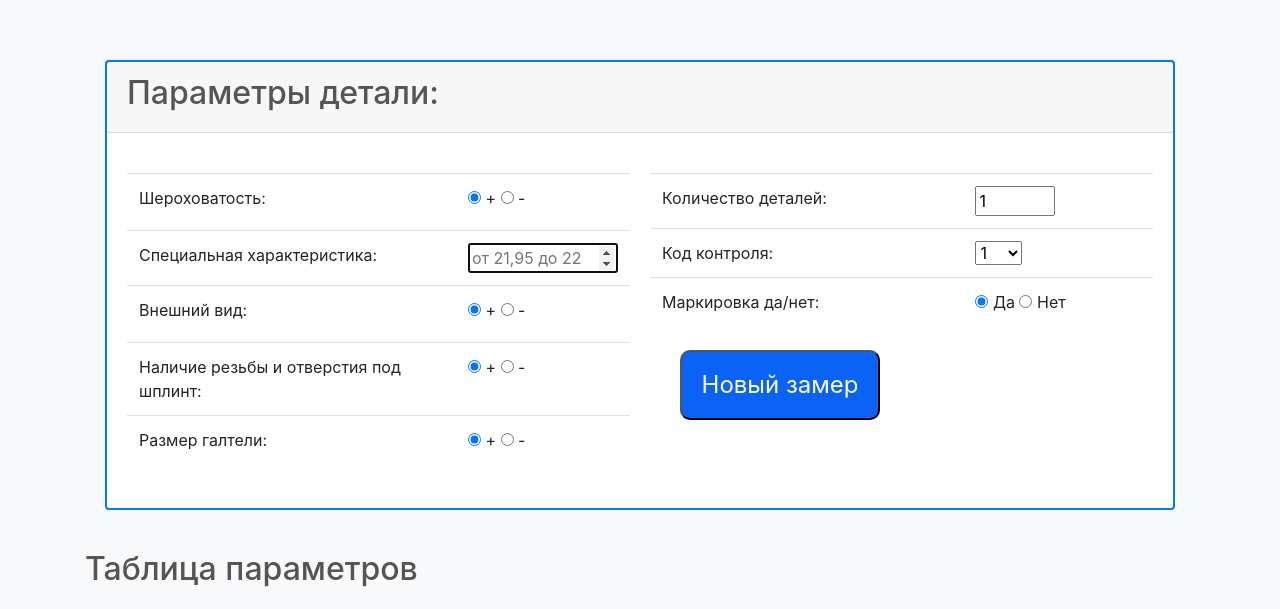
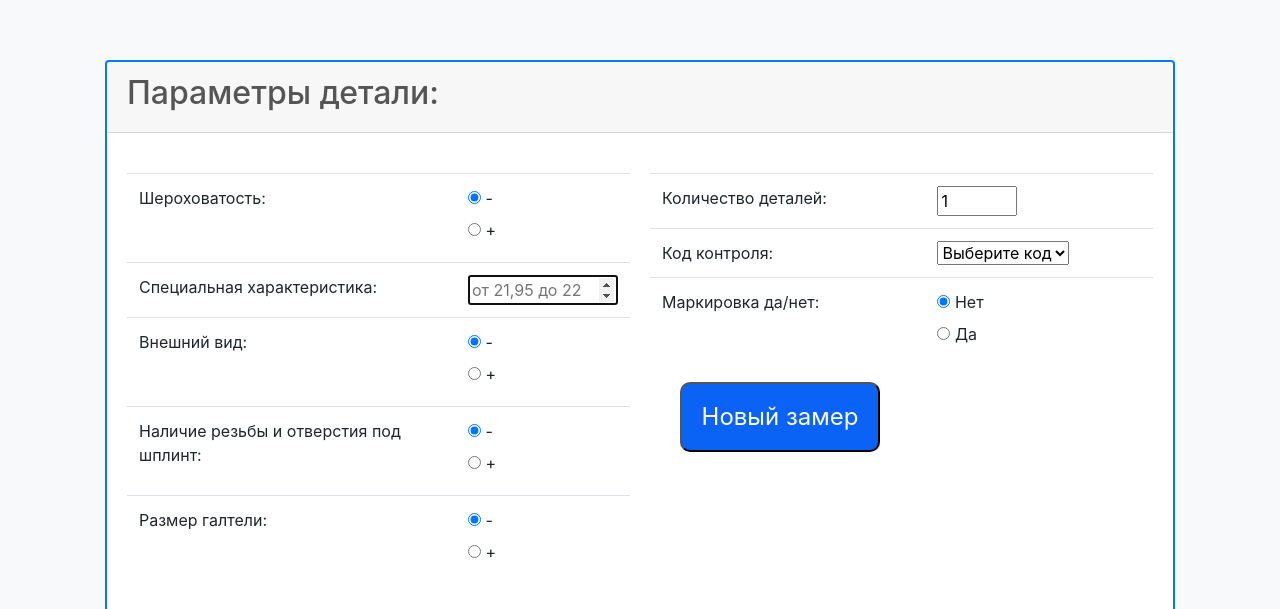
Before and after one commit to Niyaz0912/factory, a Django app: template process_history/templates/process_history/history_process_create.html in a window 1280 px wide. Shown: the part 435-1044 px from the top of the page. Run offline with Django 5.2, Linux system fonts and the light colour scheme; the template is opened without the code that fills it, so the values that code supplies are empty; some libraries are stand-ins or nearby versions.

Commit message:
Изменил дизайн радио-кнопок

```diff
--- a/process_history/templates/process_history/history_process_create.html
+++ b/process_history/templates/process_history/history_process_create.html
@@ -4,7 +4,8 @@
 {% block content %}
 <div class="d-flex justify-content-between align-items-center">
     <h1 style="margin-top: 40px; margin-bottom: 20px;">История процесса</h1>
-    <a href="{% url 'shift_assignment:completed_shift_assignment' shift_assignment.id %}" class="btn btn-primary" style="margin-top: 40px;">Закончить сменное задание</a>
+    <a href="{% url 'shift_assignment:completed_shift_assignment' shift_assignment.id %}" class="btn btn-primary"
+       style="margin-top: 40px;">Закончить сменное задание</a>
 </div>
 
 <!-- Отладочная информация -->
@@ -33,7 +34,8 @@
     <br>
 
     <!-- Карточка для параметров детали -->
-    <div class="card" style="margin-top: 20px; width: calc(100% - 40px); margin-left: 20px; margin-right: 20px; border-width: 2px; border-color: #007bff; border-style: solid;">
+    <div class="card" style="margin-top: 20px; width: calc(100% - 40px); margin-left: 20px; margin-right: 20px;
+    border-width: 2px; border-color: #007bff; border-style: solid;">
     <div class="card-header">
         <h2>Параметры детали:</h2>
     </div>
@@ -45,36 +47,60 @@
                     <tbody>
                         <tr>
                             <td>Шероховатость:</td>
-                                <td>
-                                    <label><input type="radio" name="roughness" value="yes" checked /> +</label>
-                                    <label><input type="radio" name="roughness" value="no" /> -</label>
+                            <td class="form_toggle">
+                                <div class="form_toggle-item item-1">
+                                    <input type="radio" name="roughness" value="yes" id="roughness_yes" checked />
+                                    <label for="roughness_yes">-</label>
+                                </div>
+                                <div class="form_toggle-item item-2">
+                                    <input type="radio" name="roughness" value="no" id="roughness_no" />
+                                    <label for="roughness_no">+</label>
+                                </div>
                             </td>
                         </tr>
                         <tr>
                             <td>Специальная характеристика:</td>
                             <td><input type="number" id="specialCharacteristic" name="special_characteristic"
                                        min="21.95" max="22" step="0.001" placeholder="от 21,95 до 22"
-                                           required style="width: 150px;" /></td> <!-- Уменьшена ширина -->
+                                       required style="width: 150px;" /></td>
                         </tr>
                         <tr>
                             <td>Внешний вид:</td>
-                                <td>
-                                    <label><input type="radio" name="appearance" value="yes" checked /> +</label>
-                                    <label><input type="radio" name="appearance" value="no" /> -</label>
+                            <td class="form_toggle">
+                                <div class="form_toggle-item item-1">
+                                    <input type="radio" name="appearance" value="yes" id="appearance_yes" checked />
+                                    <label for="appearance_yes">-</label>
+                                </div>
+                                <div class="form_toggle-item item-2">
+                                    <input type="radio" name="appearance" value="no" id="appearance_no" />
+                                    <label for="appearance_no">+</label>
+                                </div>
                             </td>
                         </tr>
                         <tr>
                             <td>Наличие резьбы и отверстия под шплинт:</td>
-                                <td>
-                                    <label><input type="radio" name="thread_hole" value="yes" checked /> +</label>
-                                    <label><input type="radio" name="thread_hole" value="no" /> -</label>
+                            <td class="form_toggle">
+                                <div class="form_toggle-item item-1">
+                                    <input type="radio" name="thread_hole" value="yes" id="thread_hole_yes" checked />
+                                    <label for="thread_hole_yes">-</label>
+                                </div>
+                                <div class="form_toggle-item item-2">
+                                    <input type="radio" name="thread_hole" value="no" id="thread_hole_no" />
+                                    <label for="thread_hole_no">+</label>
+                                </div>
                             </td>
                         </tr>
                         <tr>
                             <td>Размер галтели:</td>
-                                <td>
-                                    <label><input type="radio" name="galtel_size" value="yes" checked /> +</label>
-                                    <label><input type="radio" name="galtel_size" value="no" /> -</label>
+                            <td class="form_toggle">
+                                <div class="form_toggle-item item-1">
+                                    <input type="radio" name="galtel_size" value="yes" id="galtel_size_yes" checked />
+                                    <label for="galtel_size_yes">-</label>
+                                </div>
+                                <div class="form_toggle-item item-2">
+                                    <input type="radio" name="galtel_size" value="no" id="galtel_size_no" />
+                                    <label for="galtel_size_no">+</label>
+                                </div>
                             </td>
                         </tr>
 
@@ -91,7 +117,9 @@
                         <!-- Поле для количества деталей -->
                         <tr>
                             <td>Количество деталей:</td>
-                                <td><input type="number" id="quantity" name="detail_quantity" placeholder="Введите количество" value="1" style="width: 80px;" /></td> <!-- Уменьшена ширина -->
+                            <td><input type="number" id="quantity" name="detail_quantity"
+                                       placeholder="Введите количество" value="1"
+                                       style="width: 80px;" /></td>
                         </tr>
 
                         <!-- Поле для кода контроля -->
@@ -99,33 +127,39 @@
                             <td>Код контроля:</td>
                             <td><select id="controlCode">
                                     <!-- Значения кода контроля -->
-                                        <option value="1">1</option>
-                                        <option value="2">2</option>
-                                        <option value="3">3</option>
-                                        <option value="4">4</option>
-                                        <option value="5">5</option>
-                                        <option value="6">6</option>
+                                    <option value="">Выберите код</option> <!-- Добавлено значение по умолчанию -->
+                                    <option value='1'>1</option>
+                                    <option value='2'>2</option>
+                                    <option value='3'>3</option>
+                                    <option value='4'>4</option>
+                                    <option value='5'>5</option>
+                                    <option value='6'>6</option>
                                     <!-- Дополнительное значение -->
-                                        <option value="3;2">3;2</option>
+                                    <option value='3;2'>3;2</option>
                                 </select></td>
                         </tr>
 
                         <!-- Поле для маркировки да/нет -->
                         <tr>
                             <td>Маркировка да/нет:</td>
-                                <td>
-                                    <label><input type="radio" name="mark_yes_no" value="yes" checked /> Да</label>
-                                    <label><input type="radio" name="mark_yes_no" value="no" /> Нет</label>
+                            <td class='form_toggle'>
+                                <!-- Изменены идентификаторы и названия атрибутов name -->
+                                <!-- Теперь зеленый вариант "Да", затем красный "Нет". -->
+                                <div class='form_toggle-item item-1'>
+                                    <input type='radio' name='mark_yes_no' value='no' id='mark_no' checked />
+                                    <label for='mark_no' class='label-no'>Нет</label> <!-- Зеленый цвет -->
+                                </div>
+                                <div class='form_toggle-item item-2'>
+                                    <input type='radio' name='mark_yes_no' value='yes' id='mark_yes' />
+                                    <label for='mark_yes' class='label-yes'>Да</label> <!-- Красный цвет -->
+                                </div>
                             </td>
                         </tr>
 
                     </tbody>
                 </table>
 
-                    <!-- Кнопка для добавления нового замера -->
-                    <!-- Используем класс btn-new для стилизации -->
-                    <!-- Добавляем отступ справа для перемещения кнопки вправо -->
-                    <button type="button" id="addMeasurementButton"
+                <button type='button' id='addMeasurementButton'
                     class='btn-new'
                     style="
                     width: 200px; /* Ширина кнопки */
@@ -141,6 +175,8 @@
     </div>
 
 </div>
+
+
 
 </form>
 
```
Lines whose indentation alone changed are shown as unchanged.
